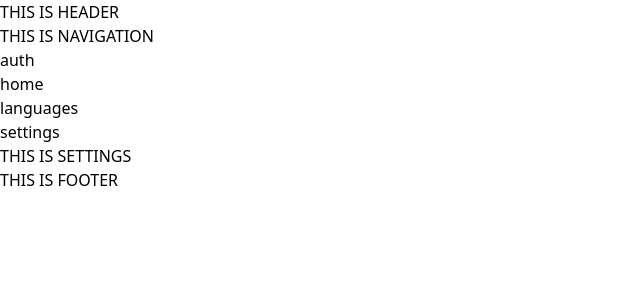
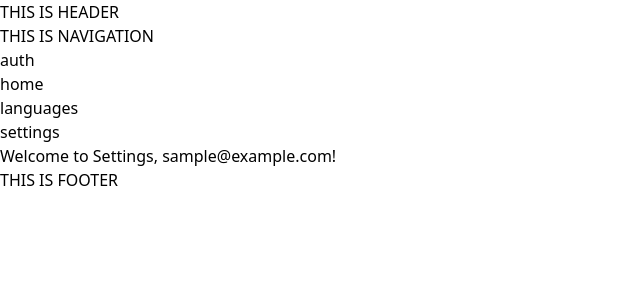
Before and after one commit to JosephDSmith/FFGP, a React (Create React App) app in the folder client/: page /settings in a window 1280 px wide. Shown: the top 300 px of the page, without its empty margins (0-640 px from the left). Built offline with nearby package versions, Linux system fonts and the light colour scheme; the HTML template or start-up script is replaced by a standard one.

Commit message:
add UserContext with sample user

```diff
--- /dev/null
+++ b/client/src/functionality/UserContext.tsx
@@ -0,0 +1,49 @@
+import { createContext, useState, useEffect, ReactNode } from "react";
+import { UserType, UserContextType } from './types';
+
+export const UserContext = createContext<UserContextType | undefined>(undefined);
+
+export function UserProvider({ children }: { children: ReactNode }) {
+
+  const [user, setUser] = useState<UserType | null>(null)
+
+  useEffect(() => {
+    // Sample data Placeholder for fetching user data
+    const user: UserType = {
+      id: '1',
+      email: 'sample@example.com',
+      is_admin: true,
+      snippets: ['Snippet 1', 'Snippet 2']
+    }
+
+    setUser(user)
+    // Checks if user session exists
+    /*
+    fetch('/api/authorized')
+      .then(res => {
+        if (res.ok) {
+          return res.json()
+        } else {
+          setUser(null)
+        }
+      })
+      .then((data: UserType) => {
+        setUser(data)
+      })
+      .catch(error => {
+        console.error("Error fetching user:", error)
+        setUser(null)
+      })
+    */
+  }, [])
+
+
+  // Return the UserContext Provider with the user in value
+  return (
+    <UserContext.Provider value={{user}}>
+      {children}
+    </UserContext.Provider>
+  )
+};
+
+export default UserContext
--- /dev/null
+++ b/client/src/functionality/types.ts
@@ -0,0 +1,10 @@
+export interface UserType {
+  id: string;
+  email: string;
+  is_admin: boolean;
+  snippets: string[];
+}
+
+export interface UserContextType {
+  user: UserType | null;
+}
--- a/client/src/index.tsx
+++ b/client/src/index.tsx
@@ -1,12 +1,15 @@
 import React from 'react';
 import ReactDOM from 'react-dom/client';
 import App from './App';
+import { UserProvider } from './functionality/UserContext';
 
 const root = ReactDOM.createRoot(
   document.getElementById('root') as HTMLElement
 );
 root.render(
   <React.StrictMode>
+    <UserProvider>
     <App />
+    </UserProvider>
   </React.StrictMode>
 );
--- a/client/src/pages/Settings/Settings.tsx
+++ b/client/src/pages/Settings/Settings.tsx
@@ -1,15 +1,29 @@
-import React from 'react';
+import React, { useContext } from 'react';
 import './Settings.css';
+import UserContext from '../../functionality/UserContext';
+import { UserContextType } from '../../functionality/types';
 
 interface SettingsProps {
   // Define any props being passed to Settings component
 }
 
 const Settings: React.FC<SettingsProps> = (props) => {
+  const { user } = useContext(UserContext) as UserContextType;
+  // Type assertion ---------------^
+
+  console.log(user);
+
   return (
     <div className="settings">
-      {/* Settings content goes here */}
-      <h1>THIS IS SETTINGS </h1>
+      {/* Display user data */}
+      {user ? (
+        <div>
+          <h1>Welcome to Settings, {user.email}!</h1>
+          {/* Other settings content goes here */}
+        </div>
+      ) : (
+        <h1>No user data available</h1>
+      )}
     </div>
   );
 };
```
